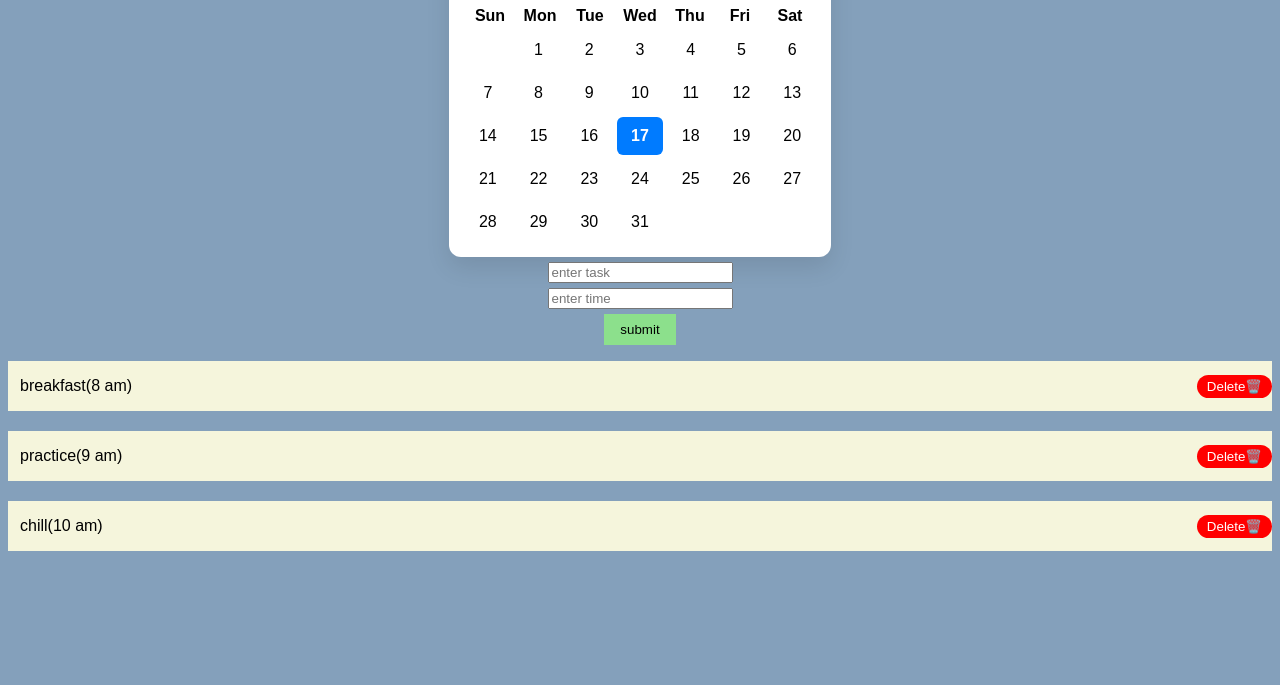
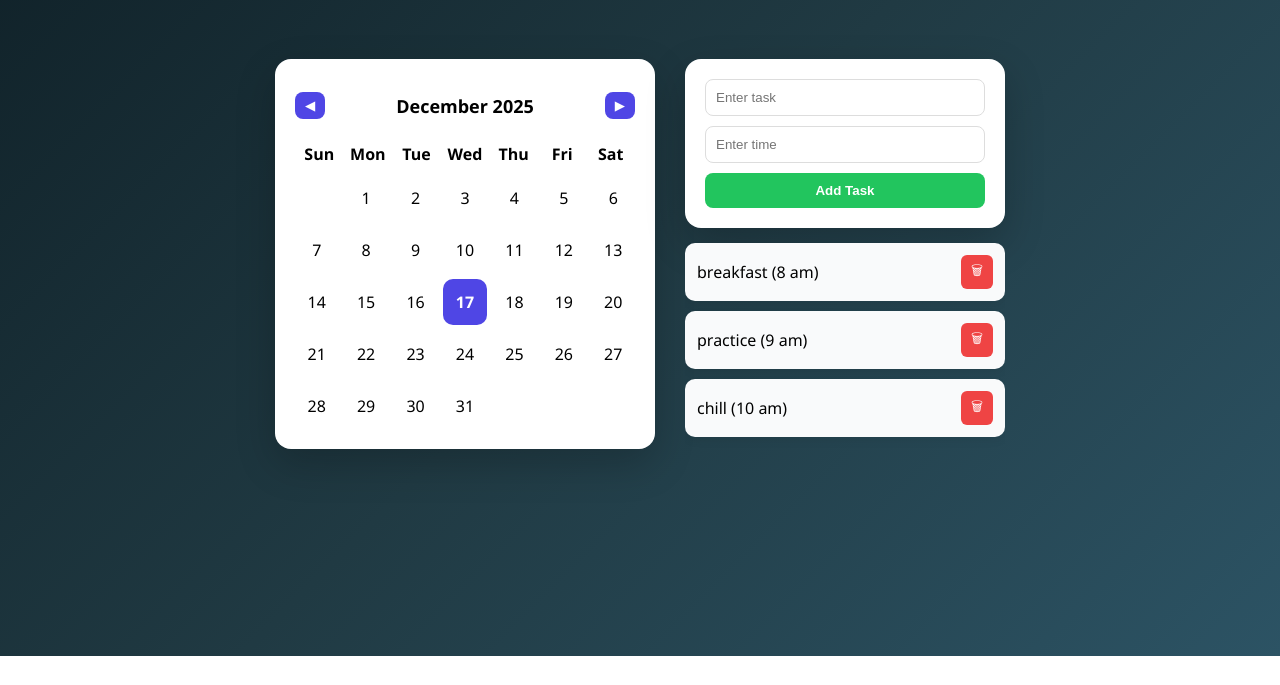
Before and after one commit to GaneshPudi735/todo-calendar-app, a plain HTML site: page index.html in a window 1280 px wide. Shown: the part 144-829 px from the top of the page. After the commit the page ends 800 px from the top, so only its background shows below. Drawn offline with Linux system fonts and the light colour scheme.

Commit message:
Improve UI and fix task scrolling

```diff
--- a/index.html
+++ b/index.html
@@ -2,15 +2,17 @@
 <html lang="en">
 
 <head>
-    <meta charset="UTF-8">
-    <meta name="viewport" content="width=device-width, initial-scale=1.0">
-    <title>Document</title>
-    <link rel="stylesheet" href="./style.css">
+    <meta charset="UTF-8" />
+    <meta name="viewport" content="width=device-width, initial-scale=1.0" />
+    <title>Todo Calendar</title>
+    <link rel="stylesheet" href="style.css" />
 </head>
 
 <body>
-    <h1 style="text-align: center;background-color: beige;" >Be Productive</h1>
-    <div class="calendar-wrapper">
+    <h1 class="app-title">Be Productive 💪</h1>
+    <div class="app">
+
+        <!-- Calendar -->
         <div class="calendar">
             <div class="header">
                 <button id="prev">◀</button>
@@ -30,20 +32,21 @@
 
             <div class="dates" id="dates"></div>
         </div>
-    </div>
-    <div style="display: flex;flex-direction: column; gap: 5px; justify-content: center;align-items: center; margin-top: 5px;">
-        <input type="text" placeholder="enter task" id="taskAdd">
-        <input type="text" placeholder="enter time" id="timeAdd">
-        <button onclick="addTask();"  id="btn">submit</button>
-    </div>
 
-    <div id="tasks">
+        <!-- Tasks -->
+        <div class="task-section">
+            <div class="task-input">
+                <input id="taskAdd" type="text" placeholder="Enter task" />
+                <input id="timeAdd" type="text" placeholder="Enter time" />
+                <button id="btn" onclick="addTask()">Add Task</button>
+            </div>
+
+            <div id="tasks"></div>
+        </div>
 
     </div>
 
-
-
-    <script src="./script.js"></script>
+    <script src="script.js"></script>
 </body>
 
 </html>
--- a/script.js
+++ b/script.js
@@ -1,37 +1,31 @@
-let arr=[
-    {task:"breakfast",time:"8 am"},
-    {task:"practice",time:"9 am"},
-    {task:"chill",time:"10 am"},
+let arr = [
+  { task: "breakfast", time: "8 am" },
+  { task: "practice", time: "9 am" },
+  { task: "chill", time: "10 am" }
 ];
+
 const monthYear = document.getElementById("monthYear");
 const dates = document.getElementById("dates");
 const prevBtn = document.getElementById("prev");
 const nextBtn = document.getElementById("next");
 
-
 let currentDate = new Date();
-
 
 function renderCalendar() {
   dates.innerHTML = "";
 
-
   const year = currentDate.getFullYear();
   const month = currentDate.getMonth();
-
 
   const firstDay = new Date(year, month, 1).getDay();
   const lastDate = new Date(year, month + 1, 0).getDate();
 
-
   const months = [
-"January", "February", "March", "April", "May", "June",
-"July", "August", "September", "October", "November", "December"
+    "January","February","March","April","May","June",
+    "July","August","September","October","November","December"
   ];
 
-
   monthYear.innerText = `${months[month]} ${year}`;
-
 
   for (let i = 0; i < firstDay; i++) {
     const empty = document.createElement("div");
@@ -39,12 +33,10 @@ empty.classList.add("date", "inactive");
     dates.appendChild(empty);
   }
 
-
   for (let day = 1; day <= lastDate; day++) {
     const dateEl = document.createElement("div");
     dateEl.classList.add("date");
     dateEl.innerText = day;
-
 
     const today = new Date();
     if (
@@ -55,59 +47,52 @@ year === today.getFullYear()
       dateEl.classList.add("today");
     }
 
-
     dates.appendChild(dateEl);
   }
 }
-
 
 prevBtn.onclick = () => {
   currentDate.setMonth(currentDate.getMonth() - 1);
   renderCalendar();
 };
 
-
 nextBtn.onclick = () => {
   currentDate.setMonth(currentDate.getMonth() + 1);
   renderCalendar();
 };
 
+renderCalendar();
 
-renderCalendar();
-function display(){
-   let tasks=arr.reduce(function(value,obj,ind){
-      return value+`
-      <li>${obj.task}(${obj.time})<button onclick="deleteTask(${ind});" id="dlt"> Delete🗑️</button></li>
-      `;
-   },"")
-   // console.log(tasks);
-   let strtasks=`
-   <ol>${tasks}</ol>
-   `
-   console.log(strtasks)
-   document.getElementById("tasks").innerHTML=strtasks
+function display() {
+  let tasks = arr.reduce((value, obj, ind) => {
+    return value + `
+      <li>
+        ${obj.task} (${obj.time})
+        <button id="dlt" onclick="deleteTask(${ind})">🗑</button>
+      </li>`;
+  }, "");
+
+  document.getElementById("tasks").innerHTML = `<ol>${tasks}</ol>`;
+}
+
+display();
+
+function addTask() {
+  let task = document.getElementById("taskAdd").value;
+  let time = document.getElementById("timeAdd").value;
+
+  if (!task || !time) return alert("add atsk and time");
+
+  arr.push({ task, time });
+  display();
+
   document.getElementById("taskAdd").value = "";
   document.getElementById("timeAdd").value = "";
-}
-display();
-function addTask(){
-   let task=document.getElementById("taskAdd").value;
-   let time=document.getElementById("timeAdd").value;
-   let obj = {
-        time: time,
-        task: task
-    };
-    if(task==""&time==""){
-         alert("enter task and time")
-    }
-    else{
-      arr.push(obj);
-    display();
   const tasksDiv = document.getElementById("tasks");
   tasksDiv.scrollTop = tasksDiv.scrollHeight;
 }
-}
-function deleteTask(ind){
-   arr.splice(ind,1);
+
+function deleteTask(ind) {
+  arr.splice(ind, 1);
   display();
 }
--- a/style.css
+++ b/style.css
@@ -1,128 +1,178 @@
+/* GLOBAL */
 body {
-font-family: Arial, sans-serif;
-background: #84a0bb;
-min-height: 100vh;
+  margin: 0;
+  min-height: 100vh;
+  background: linear-gradient(135deg, #0f2027, #203a43, #2c5364);
+  display: flex;
+  justify-content: center;
+  align-items: center;
+  font-family: "Segoe UI", sans-serif;
 }
- .calendar-wrapper {
-    display: flex;
-    justify-content: center;
-    margin-top: 40px;   /* optional spacing from top */
+.app-title {
+  position: absolute;
+  top: 30px;
+  font-size: 36px;
+  font-weight: 700;
+  color: #ffffff;
+  letter-spacing: 1px;
 }
 
-.calendar {
-background: #fff;
-width: 350px;
-border-radius: 12px;
-box-shadow: 0 10px 25px rgba(0, 0, 0, 0.1);
-padding: 16px;
+.app {
+  display: flex;
+  gap: 30px;
+  align-items: flex-start;
 }
 
+/* CALENDAR */
+.calendar {
+  background: #ffffff;
+  width: 340px;
+  height: fit-content;
+  border-radius: 16px;
+  padding: 20px;
+  box-shadow: 0 15px 40px rgba(0,0,0,0.2);
+}
 
 .header {
-display: flex;
-justify-content: space-between;
-align-items: center;
-margin-bottom: 10px;
+  display: flex;
+  justify-content: space-between;
+  align-items: center;
 }
 
-
 .header h2 {
-margin: 0;
-font-size: 20px;
+  font-size: 18px;
 }
 
-
 .header button {
-border: none;
-background: #007bff;
-color: #fff;
-padding: 6px 10px;
-border-radius: 6px;
-cursor: pointer;
+  background: #4f46e5;
+  color: white;
+  border: none;
+  padding: 6px 10px;
+  border-radius: 8px;
+  cursor: pointer;
 }
 
 .days {
-display: grid;
-grid-template-columns: repeat(7, 1fr);
-text-align: center;
-font-weight: bold;
-margin-bottom: 6px;
+  display: grid;
+  grid-template-columns: repeat(7, 1fr);
+  text-align: center;
+  font-weight: bold;
+  margin: 10px 0;
 }
 
-
 .dates {
-display: grid;
-grid-template-columns: repeat(7, 1fr);
-gap: 5px;
+  display: grid;
+  grid-template-columns: repeat(7, 1fr);
+  gap: 6px;
 }
 
-
 .date {
-padding: 10px;
-text-align: center;
-border-radius: 6px;
-cursor: pointer;
+  padding: 12px;
+  border-radius: 10px;
+  text-align: center;
+  cursor: pointer;
+  transition: 0.2s;
 }
 
-
 .date:hover {
-background: #e3f2fd;
+  background: #e0e7ff;
 }
 
-
 .today {
-background: #007bff;
-color: #fff;
-font-weight: bold;
+  background: #4f46e5;
+  color: white;
+  font-weight: bold;
 }
 
+.inactive {
+  color: #aaa;
+}
 
-.inactive {
-color: #aaa;
+/* TASK INPUT */
+.task-section {
+  display: flex;
+  flex-direction: column;
 }
-#tasks>ol>li{
-    list-style: none;
-    color:black;
-    background-color: beige;
-    height: 50px;
-    display: flex;
-    align-items: center;
-    justify-content: space-between;
-    padding-left: 12px;
+#tasks {
+  max-height: 250px;
+  overflow-y: auto;
+  overflow-x: hidden;
+}
+#tasks::-webkit-scrollbar {
+  width: 6px;
+}
+#tasks::-webkit-scrollbar-thumb {
+  background: #cbd5e1;
+  border-radius: 10px;
+}
 
+.task-input {
+  background: white;
+  padding: 20px;
+  border-radius: 16px;
+  box-shadow: 0 15px 40px rgba(0,0,0,0.2);
+  display: flex;
+  flex-direction: column;
+  gap: 10px;
+  width: 280px;
 }
-#tasks>ol{
-    display: flex;
-    padding: 0px;
-    flex-direction: column;
-    gap: 20px;
 
+.task-input input {
+  padding: 10px;
+  border-radius: 8px;
+  border: 1px solid #ddd;
 }
+
 #btn {
-    background-color: rgb(140, 224, 140);
-    border: none;
-    padding: 8px 16px;
-    cursor: pointer;
-    transition: background-color 0.3s ease;
+  background: #22c55e;
+  color: white;
+  border: none;
+  padding: 10px;
+  border-radius: 8px;
+  font-weight: bold;
+  cursor: pointer;
+  transition: 0.2s;
 }
 
 #btn:hover {
-    background-color: blue;   /* hover color */
+  background: #16a34a;
 }
-#tasks {
-    max-height: 250px;   /* adjust as you like */
-    overflow-y: auto;
+
+/* TASK LIST */
+#tasks ol {
+  padding: 0;
+  margin-top: 15px;
 }
+
+#tasks li {
+  list-style: none;
+  background: #f9fafb;
+  padding: 12px;
+  border-radius: 10px;
+  display: flex;
+  justify-content: space-between;
+  align-items: center;
+  margin-bottom: 10px;
+  box-shadow: 0 4px 10px rgba(0,0,0,0.05);
+  transition: 0.2s;
+  width: 100%;
+  box-sizing: border-box;
+}
+
+#tasks li:hover {
+  transform: scale(1.02);
+}
+
+/* DELETE BUTTON */
 #dlt {
-    background-color: red;
-    border: none;
-    border-radius: 12px;
-    cursor: pointer;
-    color: white;
-    padding: 4px 10px;
-    transition: background-color 0.3s ease;
+  background: #ef4444;
+  color: white;
+  border: none;
+  padding: 6px 10px;
+  border-radius: 6px;
+  cursor: pointer;
 }
 
 #dlt:hover {
-    background-color: darkred;
+  background: #dc2626;
 }
```
Lines whose indentation alone changed are shown as unchanged.
